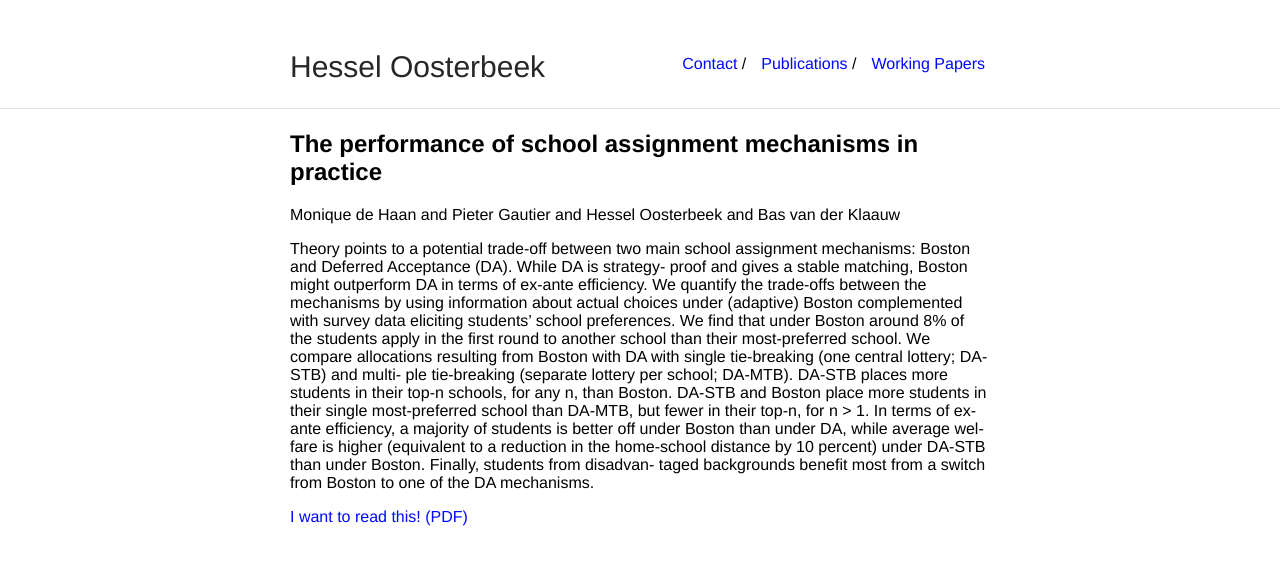
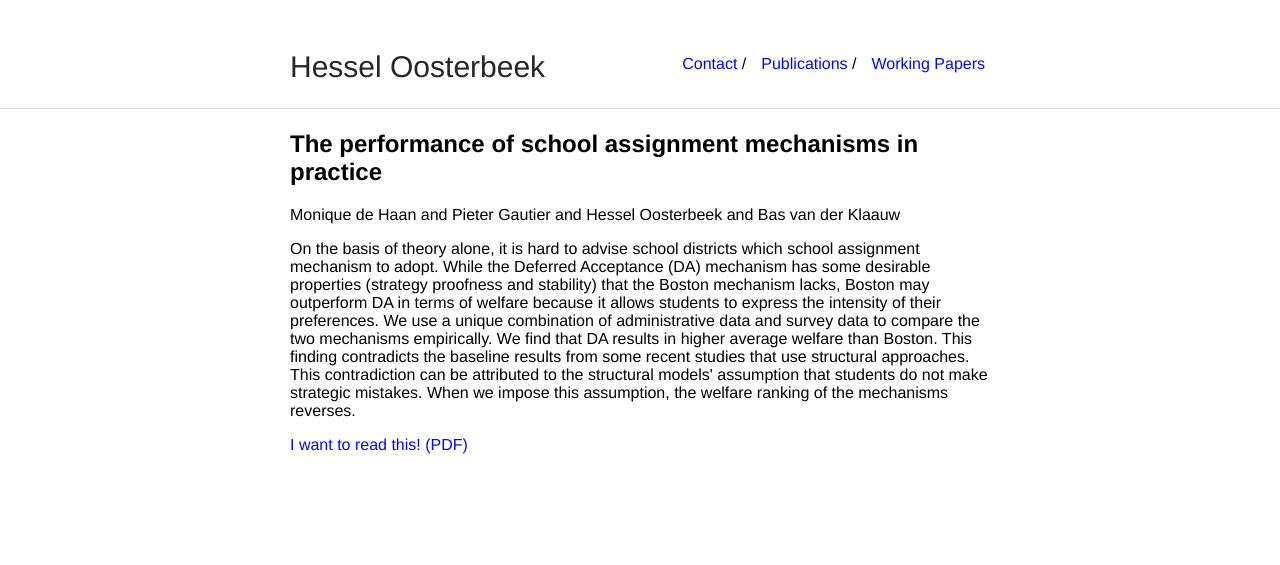
Before and after one commit to oosterbeek/www, a Jekyll site: the page built from _posts/2017-03-05-The-performance-of-school-assignment.markdown, in a window 1280 px wide. Shown: the top 565 px of the page. Built offline with Jekyll 4.4.1, drawn with Linux system fonts in a browser that asks for light colours.

Commit message:
replace schoolchoice

```diff
--- a/_posts/2017-03-05-The-performance-of-school-assignment.markdown
+++ b/_posts/2017-03-05-The-performance-of-school-assignment.markdown
@@ -1,9 +1,9 @@
 ---
 layout: paper
 title: "The performance of school assignment mechanisms in practice"
-abstract: "Theory points to a potential trade-off between two main school assignment mechanisms: Boston and Deferred Acceptance (DA). While DA is strategy- proof and gives a stable matching, Boston might outperform DA in terms of ex-ante efficiency. We quantify the trade-offs between the mechanisms by using information about actual choices under (adaptive) Boston complemented with survey data eliciting students’ school preferences. We find that under Boston around 8% of the students apply in the first round to another school than their most-preferred school. We compare allocations resulting from Boston with DA with single tie-breaking (one central lottery; DA-STB) and multi- ple tie-breaking (separate lottery per school; DA-MTB). DA-STB places more students in their top-n schools, for any n, than Boston. DA-STB and Boston place more students in their single most-preferred school than DA-MTB, but fewer in their top-n, for n > 1. In terms of ex-ante efficiency, a majority of students is better off under Boston than under DA, while average wel- fare is higher (equivalent to a reduction in the home-school distance by 10 percent) under DA-STB than under Boston. Finally, students from disadvan- taged backgrounds benefit most from a switch from Boston to one of the DA mechanisms."
+abstract: "On the basis of theory alone, it is hard to advise school districts which school assignment mechanism to adopt. While the Deferred Acceptance (DA) mechanism has some desirable properties (strategy proofness and stability) that the Boston mechanism lacks, Boston may outperform DA in terms of welfare because it allows students to express the intensity of their preferences. We use a unique combination of administrative data and survey data to compare the two mechanisms empirically. We find that DA results in higher average welfare than Boston. This finding contradicts the baseline results from some recent studies that use structural approaches. This contradiction can be attributed to the structural models' assumption that students do not make strategic mistakes. When we impose this assumption, the welfare ranking of the mechanisms reverses."
 authors: "Monique de Haan and Pieter Gautier and Hessel Oosterbeek and Bas van der Klaauw"
-year: "2020"
+year: "2018"
 journal: ""
 volume: ""
 number: ""
```
Also changed, not shown: other parts of _posts/2017-03-05-The-performance-of-school-assignment.markdown (+2 -2 lines).
